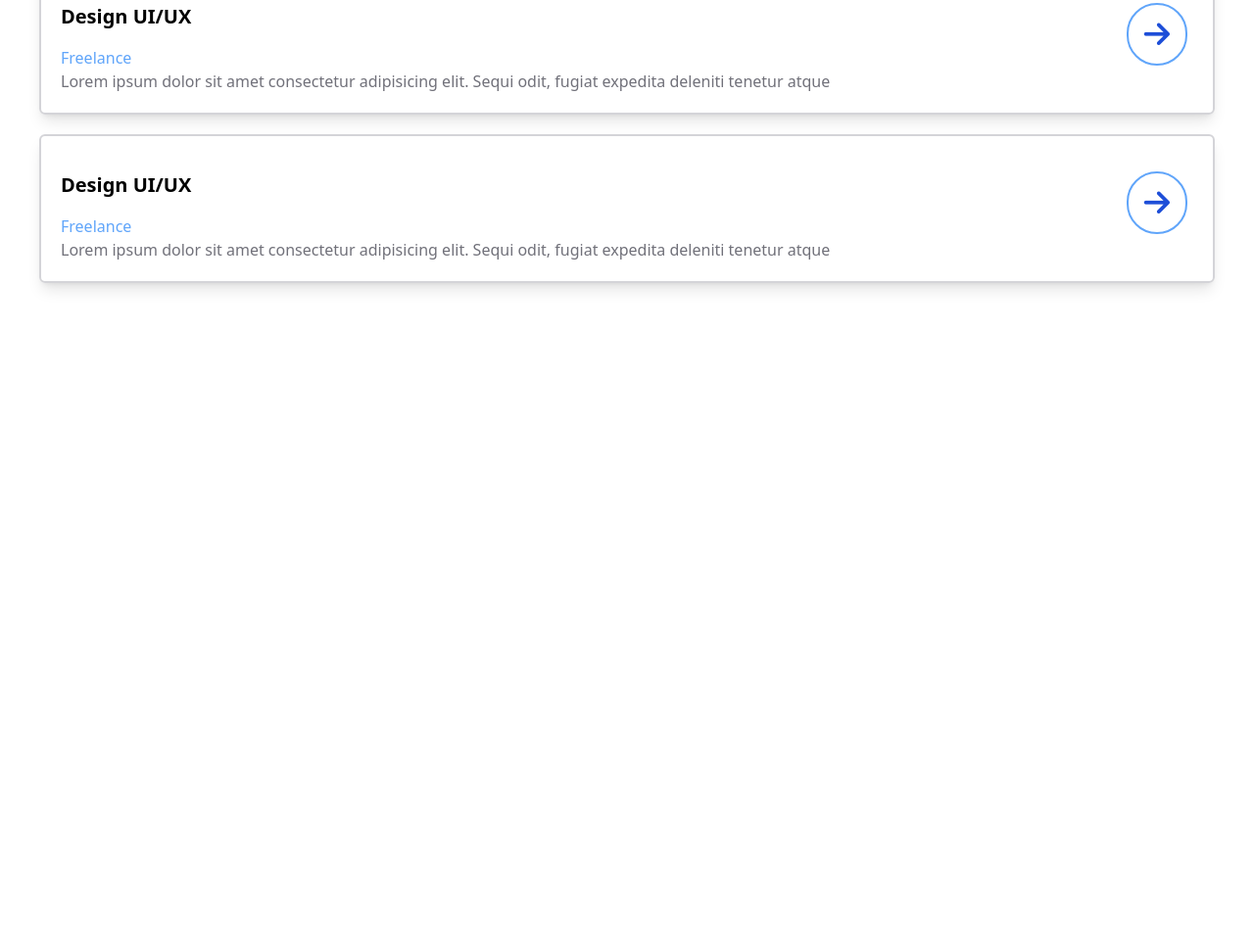
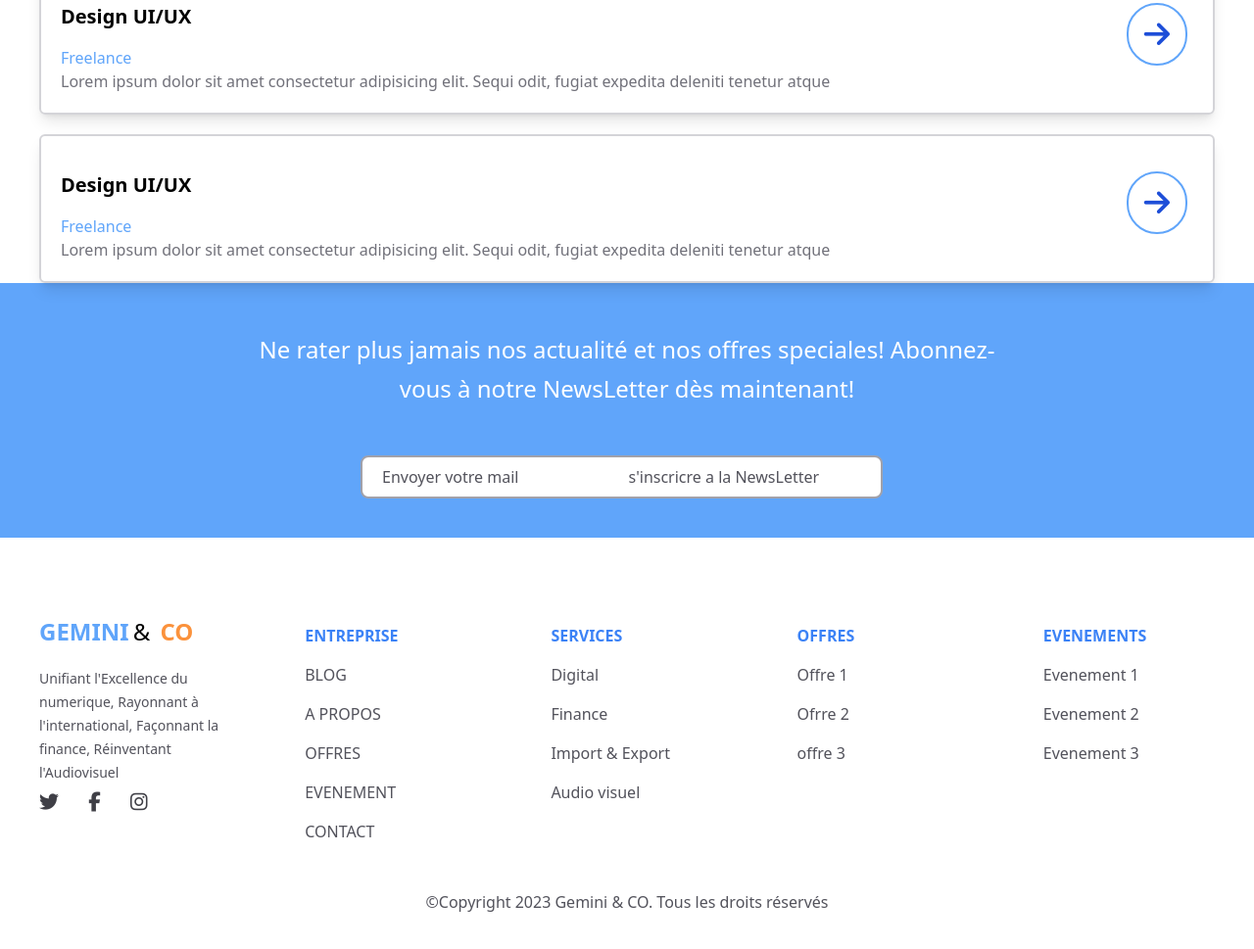
Before and after one commit to niscestman/Maquette_App, a plain HTML site: page index.html in a window 1280 px wide. Shown: the part 2795-3764 px from the top of the page at 98% size. Before the commit the page ends 3104 px from the top, so only its background shows below. Drawn offline with nearby package versions, Linux system fonts and the light colour scheme.

Commit message:
HTML et Tailwind terminé

```diff
--- a/index.html
+++ b/index.html
@@ -108,9 +108,9 @@
 </section>
 <div class="flex items-center justify-center mt-0 mb-60">
     <i class="fa-solid fa-arrow-left text-blue-700 text-3xl mx-10 border-2 rounded-full
-     border-blue-400 px-4 py-3 cursor-pointer"></i>
-    <i class="fa-solid fa-arrow-right text-white
-    text-3xl mx-10 bg-blue-400 rounded-full px-4 py-3 cursor-pointer"></i>
+     border-blue-400 px-4 py-3 cursor-pointer hover:bg-blue-400 hover:text-white"></i>
+    <i class="fa-solid fa-arrow-right text-blue-700 text-3xl mx-10 border-2 border-blue-400
+     rounded-full px-4 py-3 cursor-pointer hover:bg-blue-400 hover:text-white"></i>
 </div>
 
 <div class="text-center text-zinc-500">
@@ -119,12 +119,12 @@
 
 </div>
 
-<section class="grid grid-cols-1  mx-10 mb-5">
+<section class="grid grid-cols-1  mx-10 ">
 
     <div class="p-5 border-2 border-zinc-300  rounded-md shadow-lg">
         <p class="font-semibold text-xl pb-4 mt-4">Design UI/UX
             <i class="fa-solid fa-arrow-right text-blue-700 text-3xl mx-10 border-2 rounded-full
-     border-blue-400 px-4 py-3 cursor-pointer absolute right-7 "></i>
+     border-blue-400 px-4 py-3 cursor-pointer hover:bg-blue-400 hover:text-white absolute right-7 "></i>
         </p>
         <p class="text-blue-400">Freelance
         </p>
@@ -135,7 +135,7 @@
     <div class="p-5 border-2 border-zinc-300 rounded-md shadow-lg my-5">
         <p class="font-semibold text-xl pb-4 mt-4">Design UI/UX
             <i class="fa-solid fa-arrow-right text-blue-700 text-3xl mx-10 border-2 rounded-full
-     border-blue-400 px-4 py-3 cursor-pointer absolute right-7 "></i>
+     border-blue-400 px-4 py-3 cursor-pointer hover:bg-blue-400 hover:text-white absolute right-7 "></i>
         </p>
         <p class="text-blue-400">Freelance
         </p>
@@ -146,7 +146,7 @@
     <div class="p-5 border-2 border-zinc-300 rounded-md shadow-lg">
         <p class="font-semibold text-xl pb-4 mt-4">Design UI/UX
             <i class="fa-solid fa-arrow-right text-blue-700 text-3xl mx-10 border-2 rounded-full
-     border-blue-400 px-4 py-3 cursor-pointer absolute right-7 "></i>
+     border-blue-400 px-4 py-3 cursor-pointer hover:bg-blue-400 hover:text-white absolute right-7 "></i>
         </p>
         <p class="text-blue-400">Freelance
         </p>
@@ -155,5 +155,71 @@
     </div>
 
 </section>
+
+<section class="bg-blue-400 flex mb-20">
+    <div class="mx-60">
+        <p class="text-center text-2xl text-white my-8 py-4 leading-10">
+            Ne rater plus jamais nos actualité et nos offres
+              speciales! Abonnez-vous à notre NewsLetter dès maintenant!
+
+        </p>
+
+        <div class="flex gap-28 border-2 rounded-lg border-zinc-400 bg-white
+         text-zinc-600 px-5 py-2 w-2/3 ml-32 mb-10">
+            <span class=" hover:bg-blue-400 cursor-pointer hover:p-1 hover:rounded-md hover:text-white hover:pl-0">
+                Envoyer votre mail</span>
+            <span class="text-left  hover:bg-blue-400 cursor-pointer hover:p-1
+             hover:rounded-md hover:text-white hover:mx-1">
+                s'inscricre a la NewsLetter</span>
+        </div>
+    </div>
+</section>
+
+
+<footer>
+    <section class="grid grid-cols-5 gap-14 mx-10 mb-10">
+        <div class="text-2xl">
+            <span class="text-blue-400 font-semibold pr-1 pb-2">GEMINI</span>&
+            <span class="text-orange-400 font-semibold pl-1">CO</span>
+            <p class="text-sm pt-5 text-zinc-600 leading-6">Unifiant l'Excellence du numerique,
+                Rayonnant à l'international, Façonnant la finance,
+                Réinventant l'Audiovisuel
+            </p>
+        <a href="#"><i class="fa-brands fa-twitter pr-3 text-xl text-zinc-700"></i></a>
+        <a href="#"><i class="fa-brands fa-facebook-f px-3 text-xl text-zinc-700"></i></a>
+        <a href="#"><i class="fa-brands fa-instagram px-3 text-xl text-zinc-700"></i></a>
+        </div>
+        <div class="mr-4 leading-10 flex flex-col pl-5 text-zinc-600">
+            <p class="text-blue-500 font-semibold ">ENTREPRISE</p>
+            <a href="#" class="hover:text-blue-400 hover:font-semibold">BLOG</a>
+            <a href="#" class="hover:text-blue-400 hover:font-semibold">A PROPOS</a>
+            <a href="#" class="hover:text-blue-400 hover:font-semibold">OFFRES</a>
+            <a href="#" class="hover:text-blue-400 hover:font-semibold">EVENEMENT</a>
+            <a href="#" class="hover:text-blue-400 hover:font-semibold">CONTACT</a>
+       </div>
+       <div class="mr-4 leading-10 flex flex-col pl-5 text-zinc-600">
+            <p class="text-blue-500 font-semibold">SERVICES</p>
+            <a href="#" class="hover:text-blue-400 hover:font-semibold">Digital</a>
+            <a href="#" class="hover:text-blue-400 hover:font-semibold">Finance</a>
+            <a href="#" class="hover:text-blue-400 hover:font-semibold">Import & Export</a>
+            <a href="#" class="hover:text-blue-400 hover:font-semibold">Audio visuel</a>
+       </div>
+       <div class="mr-4 leading-10 flex flex-col pl-5 text-zinc-600">
+            <p class="text-blue-500 font-semibold">OFFRES</p>
+            <a href="#" class="hover:text-blue-400 hover:font-semibold">Offre 1</a>
+            <a href="#" class="hover:text-blue-400 hover:font-semibold">Ofrre 2</a>
+            <a href="#" class="hover:text-blue-400 hover:font-semibold">offre 3</a>
+       </div>
+       <div class="mr-4 leading-10 flex flex-col pl-5 text-zinc-600">
+            <p class="text-blue-500 font-semibold">EVENEMENTS</p>
+            <a href="#" class="hover:text-blue-400 hover:font-semibold">Evenement 1</a>
+            <a href="#" class="hover:text-blue-400 hover:font-semibold">Evenement 2</a>
+            <a href="#" class="hover:text-blue-400 hover:font-semibold">Evenement 3</a>
+       </div>
+    </section>
+
+    <p class="text-center text-zinc-600 mx-32 mb-10">
+        &copy;Copyright 2023 Gemini & CO. Tous les droits réservés </p>
+</footer>
 </body>
 </html>
```
